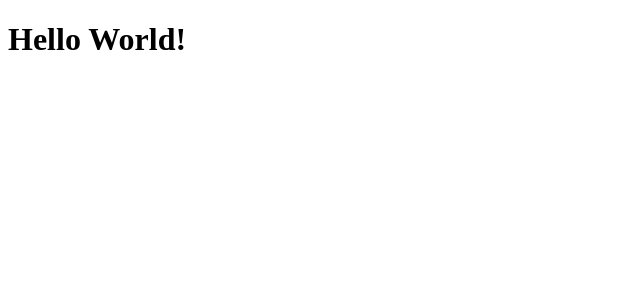
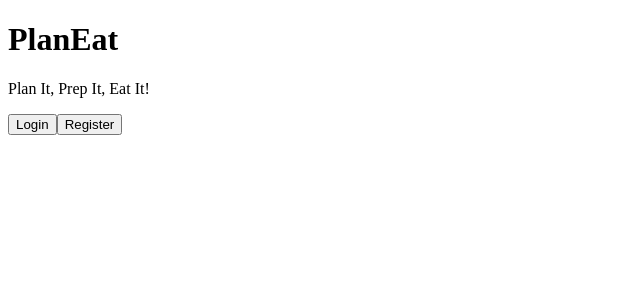
Before and after one commit to roselynle/meal-app-client, a React app: page / in a window 1280 px wide. Shown: the top 300 px of the page, without its empty margins (0-640 px from the left). Built offline with nearby package versions, Linux system fonts and the light colour scheme.

Commit message:
create login and register button on homepage

```diff
--- a/src/pages/Home/index.js
+++ b/src/pages/Home/index.js
@@ -3,7 +3,14 @@ import React from "react";
 const Home = () => {
     return (
         <>
-            <h1>Hello World!</h1>
+            <h1>PlanEat</h1>
+            <p>Plan It, Prep It, Eat It!</p>
+            <a href="http://0.0.0.0:8080/login">
+            <input type="button" value="Login" />
+            </a>
+            <a href="http://0.0.0.0:8080/register">
+            <input type="button" value="Register" />
+            </a>
         </>
     );
 };
```
